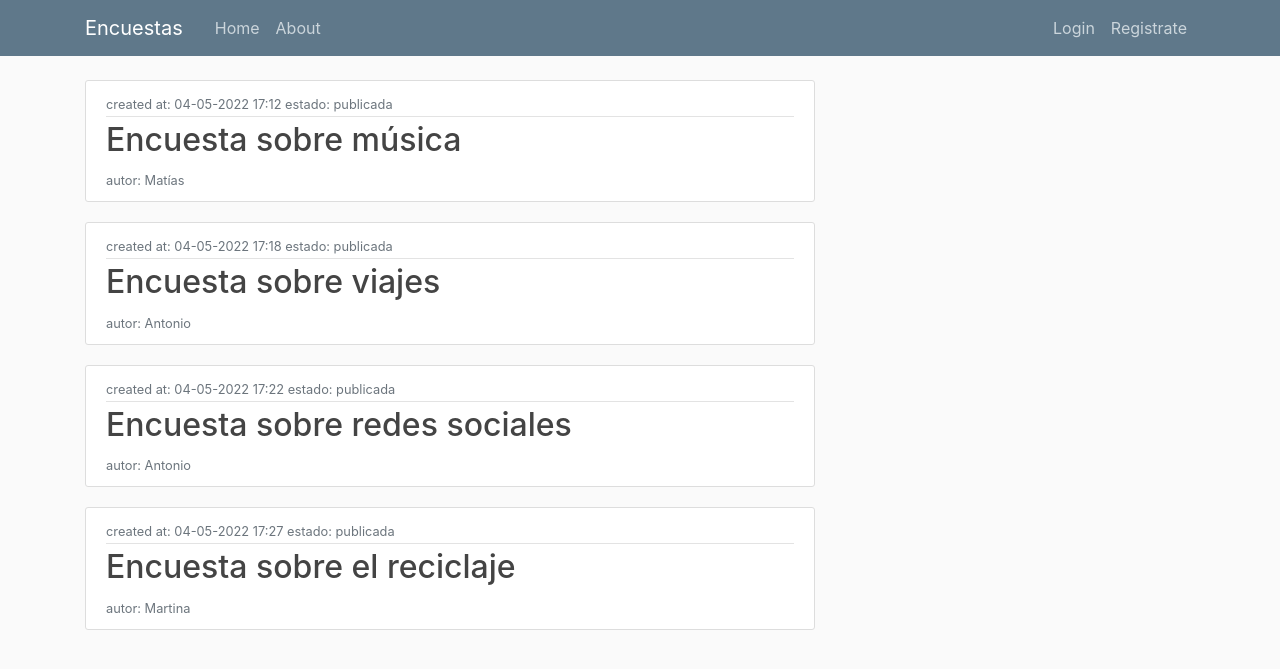
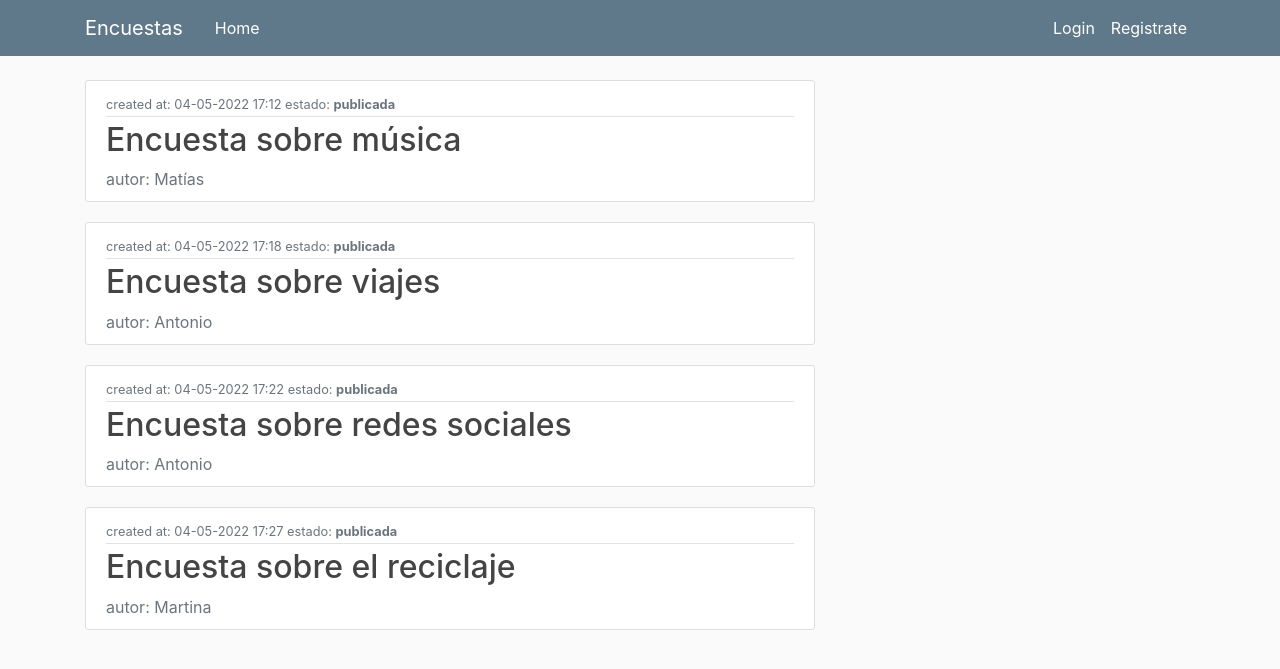
Before and after one commit to rainclaudio/Survey-Platform, a Flask app: page / in a window 1280 px wide. Shown: the top 669 px of the page. Run offline with Flask 2, Linux system fonts and the light colour scheme; data comes from the database, SQL or seed files in the repository; both versions use the stored data as it was after the commit; some libraries are stand-ins or nearby versions.

Commit message:
pequeños cambios para la presentación 1

```diff
--- a/encuestas/templates/home.html
+++ b/encuestas/templates/home.html
@@ -6,18 +6,17 @@
         created at: {{encuesta.date_created.strftime('%d-%m-%Y %H:%M')}}
       </small>
       <small class="text-muted">
-                estado: {{encuesta.estado}}
-
+        estado: <span class="font-weight-bold">{{encuesta.estado}}</span>
       </small>
     </div>
     <h2>
-                <a class="article-title"
-                   href="{{ url_for('encuesta', encuesta_id=encuesta.id) }}">{{ encuesta.title }}</a>
+      <a
+        class="article-title"
+        href="{{ url_for('encuesta', encuesta_id=encuesta.id) }}"
+        >{{ encuesta.title }}</a
+      >
     </h2>
-            <small class="text-muted">
-                autor: {{encuesta.user_id}}
-            </small>
+    <p class="text-muted mb-0">autor: {{encuesta.user_id}}</p>
   </div>
-
 </article>
 {% endfor %} {% endblock content %}
--- a/encuestas/templates/layout.html
+++ b/encuestas/templates/layout.html
@@ -26,20 +26,20 @@
           </button>
           <div class="collapse navbar-collapse" id="navbarToggle">
             <div class="navbar-nav mr-auto">
-              <a class="nav-item nav-link" href="{{ url_for('home') }}">Home</a>
-              <a class="nav-item nav-link" href="{{ url_for('about') }}">About</a>
+              <a class="nav-item text-white nav-link" href="{{ url_for('home') }}">Home</a>
+              <!-- <a class="nav-item text-white nav-link" href="{{ url_for('about') }}">About</a> -->
               {% if current_user.is_authenticated %}
-              <a class="nav-item nav-link" href="{{ url_for('crear_encuesta')}}">Crear Encuesta</a>
+              <a class="nav-item text-white nav-link" href="{{ url_for('crear_encuesta')}}">Crear Encuesta</a>
               {% endif %}
             </div>
             <!-- Navbar Right Side -->
             <div class="navbar-nav">
               {% if current_user.is_authenticated %}
-              <a class="nav-item nav-link" href="{{ url_for('profile') }}">Perfil</a>
-              <a class="nav-item nav-link" href="{{ url_for('logout') }}">Salir</a>
+              <a class="nav-item text-white nav-link" href="{{ url_for('profile') }}">Perfil</a>
+              <a class="nav-item text-white nav-link" href="{{ url_for('logout') }}">Salir</a>
               {% else %}
-              <a class="nav-item nav-link" href="{{ url_for('login') }}">Login</a>
-              <a class="nav-item nav-link" href="{{ url_for('register') }}">Registrate</a>
+              <a class="nav-item text-white nav-link" href="{{ url_for('login') }}">Login</a>
+              <a class="nav-item text-white nav-link" href="{{ url_for('register') }}">Registrate</a>
               {% endif %}
             </div>
           </div>
--- a/encuestas/templates/register.html
+++ b/encuestas/templates/register.html
@@ -3,7 +3,7 @@
   <form method="POST" action="">
     {{ form.hidden_tag() }}
     <fieldset class="form-group">
-      <legend class="border-bottom mb-4">Join Today</legend>
+      <legend class="border-bottom mb-4">Ingresa Hoy!</legend>
       <div class="form-group">
         {{ form.username.label(class="form-control-label") }} {% if
         form.username.errors %} {{ form.username(class="form-control
```
Also changed, not shown: encuestas/site.db. Lines whose indentation alone changed are shown as unchanged.
